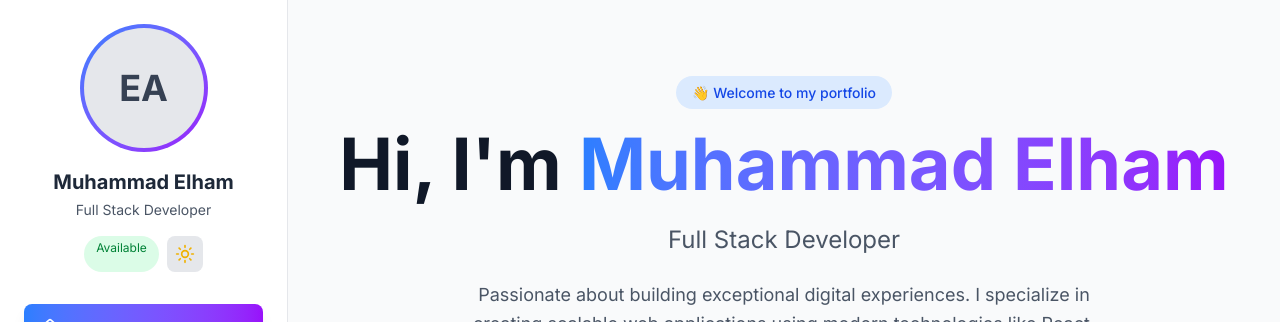
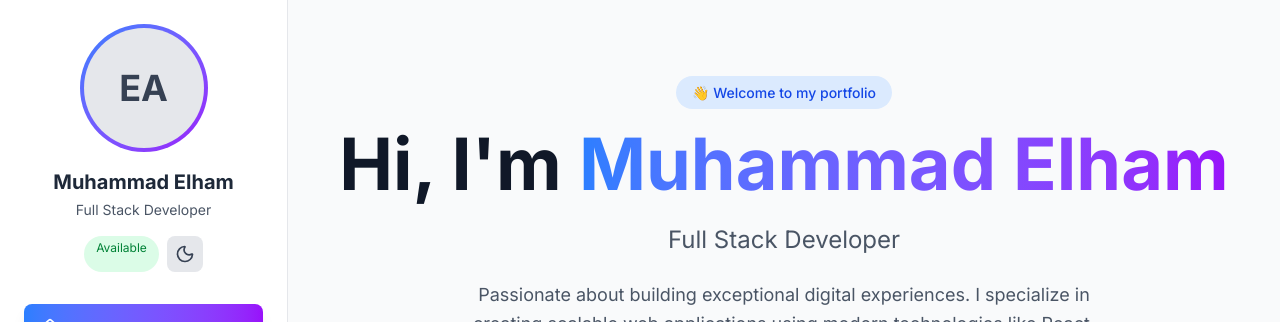
Before and after one commit to ElhamAbdussalam/portofolio_elhamabdussalam, a Next.js app: page / in a window 1280 px wide. Shown: the top 322 px of the page. Built offline with nearby package versions, Linux system fonts and the light colour scheme.

Commit message:
Final 21/1/26

```diff
--- a/src/app/globals.css
+++ b/src/app/globals.css
@@ -1,23 +1,27 @@
 /* src/app/globals.css */
 @import "tailwindcss";
 
-@layer base {
-  body {
-    @apply bg-gray-50 dark:bg-gray-900 text-gray-900 dark:text-gray-100;
-    transition:
-      background-color 0.3s ease,
-      color 0.3s ease;
-  }
+/* Dark mode configuration untuk Tailwind v4 */
+@variant dark (&:is(.dark *));
 
-  html {
-    scroll-behavior: smooth;
-  }
+/* Base styles */
+html {
+  scroll-behavior: smooth;
 }
 
-@layer utilities {
-  .text-balance {
-    text-wrap: balance;
-  }
+/* Force body colors */
+body {
+  background-color: rgb(249 250 251);
+  color: rgb(17 24 39);
+  transition:
+    background-color 0.3s ease,
+    color 0.3s ease;
+}
+
+:root.dark body,
+html.dark body {
+  background-color: rgb(17 24 39);
+  color: rgb(249 250 251);
 }
 
 /* Custom scrollbar */
@@ -26,15 +30,32 @@
 }
 
 ::-webkit-scrollbar-track {
-  @apply bg-gray-100 dark:bg-gray-800;
+  background: rgb(229 231 235);
+}
+
+:root.dark ::-webkit-scrollbar-track,
+html.dark ::-webkit-scrollbar-track {
+  background: rgb(31 41 55);
 }
 
 ::-webkit-scrollbar-thumb {
-  @apply bg-gray-300 dark:bg-gray-600 rounded-full;
+  background: rgb(209 213 219);
+  border-radius: 9999px;
+}
+
+:root.dark ::-webkit-scrollbar-thumb,
+html.dark ::-webkit-scrollbar-thumb {
+  background: rgb(75 85 99);
+  border-radius: 9999px;
 }
 
 ::-webkit-scrollbar-thumb:hover {
-  @apply bg-gray-400 dark:bg-gray-500;
+  background: rgb(156 163 175);
+}
+
+:root.dark ::-webkit-scrollbar-thumb:hover,
+html.dark ::-webkit-scrollbar-thumb:hover {
+  background: rgb(107 114 128);
 }
 
 /* Animations */
@@ -52,8 +73,3 @@
 .animate-fadeIn {
   animation: fadeIn 0.6s ease-out;
 }
-
-/* Gradient text */
-.gradient-text {
-  @apply bg-gradient-to-r from-blue-500 to-purple-600 bg-clip-text text-transparent;
-}
--- a/src/app/layout.tsx
+++ b/src/app/layout.tsx
@@ -1,3 +1,4 @@
+// src/app/layout.tsx
 import type { Metadata } from "next";
 import { Inter } from "next/font/google";
 import "./globals.css";
@@ -6,8 +7,9 @@ import { ThemeProvider } from "@/contexts/ThemeContext";
 const inter = Inter({ subsets: ["latin"] });
 
 export const metadata: Metadata = {
-  title: "Muhammad Elham's Portfolio",
-  description: "Muhammad Elham's Portfolio",
+  title: "Muhammad Elham Abdussalam - Full Stack Developer",
+  description:
+    "Portfolio of Muhammad Elham Abdussalam, a passionate Full Stack Developer specializing in modern web technologies.",
 };
 
 export default function RootLayout({
@@ -17,7 +19,23 @@ export default function RootLayout({
 }) {
   return (
     <html lang="en" suppressHydrationWarning>
-      <body className={inter.className}>
+      <head>
+        <script
+          dangerouslySetInnerHTML={{
+            __html: `
+              try {
+                const theme = localStorage.getItem('theme') || 'dark';
+                if (theme === 'dark') {
+                  document.documentElement.classList.add('dark');
+                } else {
+                  document.documentElement.classList.remove('dark');
+                }
+              } catch (e) {}
+            `,
+          }}
+        />
+      </head>
+      <body className={inter.className} suppressHydrationWarning>
         <ThemeProvider>{children}</ThemeProvider>
       </body>
     </html>
--- a/src/components/ThemeToggle.tsx
+++ b/src/components/ThemeToggle.tsx
@@ -1,16 +1,56 @@
+// src/components/ThemeToggle.tsx
 "use client";
 
 import { Moon, Sun } from "lucide-react";
 import { useTheme } from "@/contexts/ThemeContext";
 
 export default function ThemeToggle() {
-  const { theme, toggleTheme } = useTheme();
+  const { theme, toggleTheme, mounted } = useTheme();
+
+  // Prevent hydration mismatch
+  if (!mounted) {
+    return (
+      <div className="p-2 rounded-lg bg-gray-200 dark:bg-gray-700 w-9 h-9" />
+    );
+  }
+
+  const handleToggle = () => {
+    console.log("=== TOGGLE START ===");
+    console.log("Current theme:", theme);
+    console.log(
+      "Current HTML classes BEFORE:",
+      document.documentElement.className,
+    );
+
+    const newTheme = theme === "dark" ? "light" : "dark";
+    console.log("New theme will be:", newTheme);
+
+    // Apply class immediately BEFORE state update
+    if (newTheme === "dark") {
+      document.documentElement.classList.add("dark");
+      console.log("Added dark class");
+    } else {
+      document.documentElement.classList.remove("dark");
+      console.log("Removed dark class");
+    }
+
+    console.log("HTML classes AFTER:", document.documentElement.className);
+
+    // Save to localStorage
+    localStorage.setItem("theme", newTheme);
+    console.log("Saved to localStorage:", newTheme);
+
+    // Then update state
+    toggleTheme();
+    console.log("State updated");
+    console.log("=== TOGGLE END ===");
+  };
 
   return (
     <button
-      onClick={toggleTheme}
+      onClick={handleToggle}
       className="p-2 rounded-lg bg-gray-200 dark:bg-gray-700 hover:bg-gray-300 dark:hover:bg-gray-600 transition-all duration-300"
-      aria-label="Toggle Theme"
+      aria-label="Toggle theme"
     >
       {theme === "dark" ? (
         <Sun className="w-5 h-5 text-yellow-500" />
--- a/src/contexts/ThemeContext.tsx
+++ b/src/contexts/ThemeContext.tsx
@@ -1,44 +1,58 @@
 // src/contexts/ThemeContext.tsx
 "use client";
 
-import { createContext, useContext, useEffect, useState } from "react";
+import {
+  createContext,
+  useContext,
+  useEffect,
+  useState,
+  ReactNode,
+} from "react";
 
 type Theme = "light" | "dark";
 
 interface ThemeContextType {
   theme: Theme;
   toggleTheme: () => void;
+  mounted: boolean;
 }
 
-const ThemeContext = createContext<ThemeContextType | undefined>(undefined);
+const ThemeContext = createContext<ThemeContextType>({
+  theme: "dark",
+  toggleTheme: () => {},
+  mounted: false,
+});
 
-export function ThemeProvider({ children }: { children: React.ReactNode }) {
+export function ThemeProvider({ children }: { children: ReactNode }) {
   const [theme, setTheme] = useState<Theme>("dark");
   const [mounted, setMounted] = useState(false);
 
   useEffect(() => {
+    // Check localStorage and system preference
+    const savedTheme = localStorage.getItem("theme") as Theme;
+    const systemTheme = window.matchMedia("(prefers-color-scheme: dark)")
+      .matches
+      ? "dark"
+      : "light";
+    const initialTheme = savedTheme || systemTheme;
+
+    setTheme(initialTheme);
     setMounted(true);
-    const savedTheme = localStorage.getItem("theme") as Theme;
-    if (savedTheme) {
-      setTheme(savedTheme);
+
+    // Apply theme immediately
+    if (initialTheme === "dark") {
+      document.documentElement.classList.add("dark");
+    } else {
+      document.documentElement.classList.remove("dark");
     }
   }, []);
-
-  useEffect(() => {
-    if (mounted) {
-      localStorage.setItem("theme", theme);
-      document.documentElement.classList.toggle("dark", theme === "dark");
-    }
-  }, [theme, mounted]);
 
   const toggleTheme = () => {
     setTheme((prev) => (prev === "dark" ? "light" : "dark"));
   };
 
-  if (!mounted) return null;
-
   return (
-    <ThemeContext.Provider value={{ theme, toggleTheme }}>
+    <ThemeContext.Provider value={{ theme, toggleTheme, mounted }}>
       {children}
     </ThemeContext.Provider>
   );
@@ -46,6 +60,5 @@ export function ThemeProvider({ children }: { children: React.ReactNode }) {
 
 export const useTheme = () => {
   const context = useContext(ThemeContext);
-  if (!context) throw new Error("useTheme must be used within ThemeProvider");
   return context;
 };
--- a/tailwind.config.ts
+++ /dev/null
@@ -1,33 +0,0 @@
-// tailwind.config.ts
-import type { Config } from "tailwindcss";
-
-const config: Config = {
-  content: [
-    "./src/pages/**/*.{js,ts,jsx,tsx,mdx}",
-    "./src/components/**/*.{js,ts,jsx,tsx,mdx}",
-    "./src/app/**/*.{js,ts,jsx,tsx,mdx}",
-  ],
-  darkMode: "class",
-  theme: {
-    extend: {
-      colors: {
-        border: "hsl(var(--border))",
-        background: "hsl(var(--background))",
-        foreground: "hsl(var(--foreground))",
-      },
-      animation: {
-        "fade-in": "fadeIn 0.6s ease-out",
-        "bounce-slow": "bounce 2s infinite",
-      },
-      keyframes: {
-        fadeIn: {
-          "0%": { opacity: "0", transform: "translateY(20px)" },
-          "100%": { opacity: "1", transform: "translateY(0)" },
-        },
-      },
-    },
-  },
-  plugins: [],
-};
-
-export default config;
```
